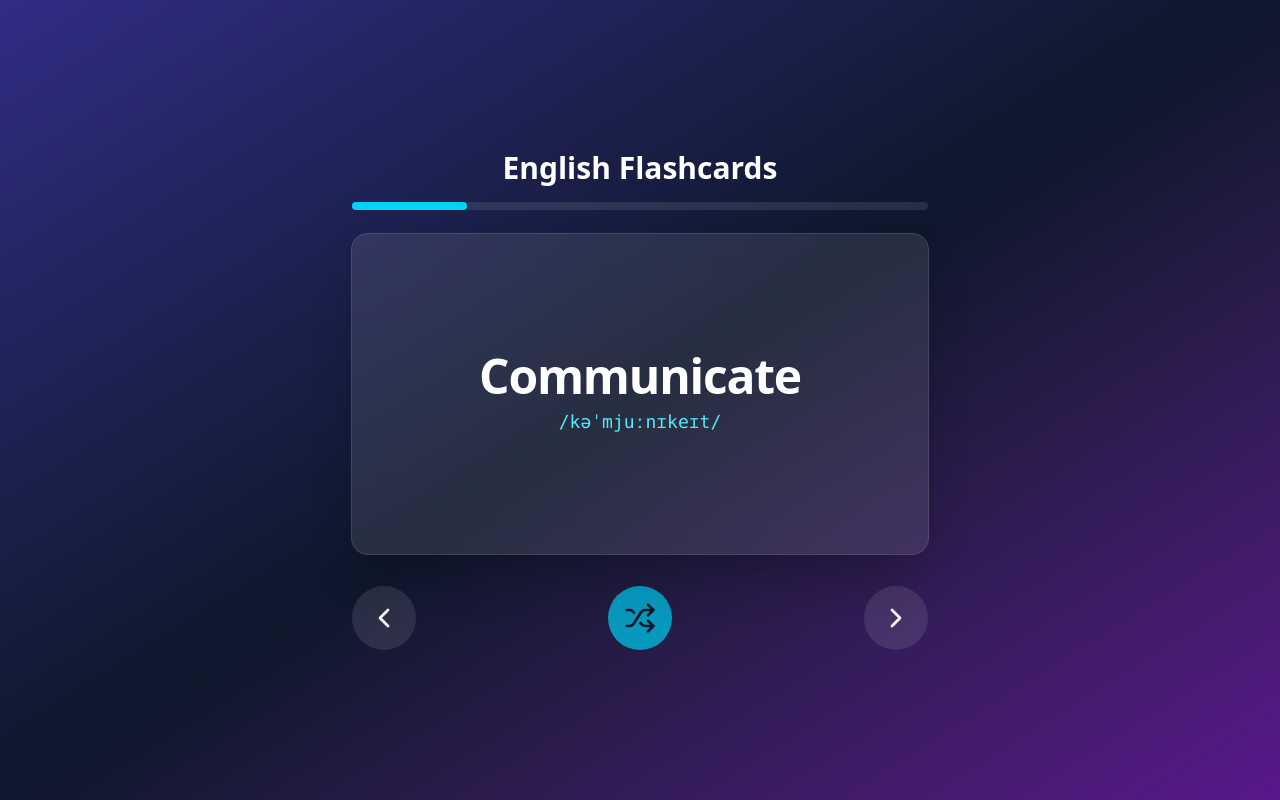
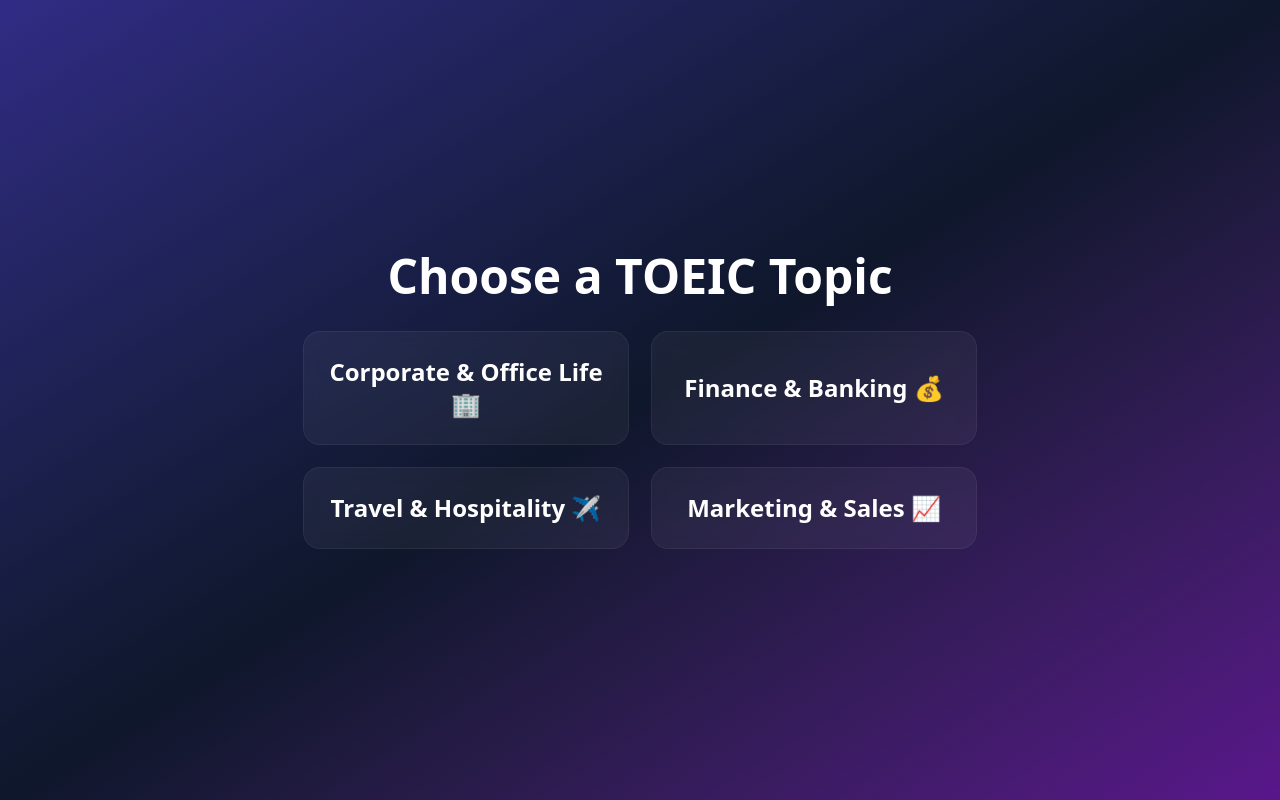
Before and after one commit to condua/funenglishgames, a React (Vite) app: page /flashcard-game in a window 1280 px wide. Built offline with nearby package versions, Linux system fonts and the light colour scheme.

Commit message:
new update

```diff
--- a/src/pages/FlashcardGame.jsx
+++ b/src/pages/FlashcardGame.jsx
@@ -1,6 +1,12 @@
-import React, { useState, useEffect, useCallback, useMemo } from "react";
+import React, { useState, useEffect, useCallback } from "react";
 import { motion, AnimatePresence } from "framer-motion";
-import { ChevronLeft, ChevronRight, Shuffle, Volume2 } from "lucide-react";
+import {
+  ChevronLeft,
+  ChevronRight,
+  Shuffle,
+  Volume2,
+  ArrowLeft,
+} from "lucide-react";
 import { decks } from "./flashcardData.js"; // Import dữ liệu từ file riêng
 
 // --- Component Card chính ---
@@ -46,7 +52,7 @@
             </div>
             <motion.button
               onClick={(e) => {
-                e.stopPropagation(); // Ngăn việc lật thẻ khi bấm nút loa
+                e.stopPropagation();
                 onSpeak(card.word);
               }}
               whileHover={{ scale: 1.1 }}
@@ -68,7 +74,9 @@
 
 // --- Component chính của Game ---
 export default function FlashcardGame() {
-  const [deck, setDeck] = useState(decks[0].cards);
+  const [gameState, setGameState] = useState("topic_selection"); // topic_selection, playing
+  const [activeTopic, setActiveTopic] = useState(null);
+  const [deck, setDeck] = useState([]);
   const [currentIndex, setCurrentIndex] = useState(0);
   const [isFlipped, setIsFlipped] = useState(false);
   const [direction, setDirection] = useState(0);
@@ -82,6 +90,22 @@
     }
   }, []);
 
+  const handleTopicSelect = (topicSlug) => {
+    const selectedDeck = decks.find((d) => d.slug === topicSlug);
+    if (selectedDeck) {
+      setActiveTopic(selectedDeck.topic);
+      setDeck([...selectedDeck.cards].sort(() => Math.random() - 0.5));
+      setCurrentIndex(0);
+      setIsFlipped(false);
+      setGameState("playing");
+    }
+  };
+
+  const handleBackToTopics = () => {
+    setGameState("topic_selection");
+    setActiveTopic(null);
+  };
+
   const shuffleDeck = useCallback(() => {
     setDeck((prevDeck) => [...prevDeck].sort(() => Math.random() - 0.5));
     setCurrentIndex(0);
@@ -92,7 +116,6 @@
     (offset) => {
       setIsFlipped(false);
       setDirection(offset);
-      // Dùng timeout nhỏ để thẻ kịp lật úp lại trước khi chuyển
       setTimeout(() => {
         setCurrentIndex((prev) => {
           const newIndex = prev + offset;
@@ -111,12 +134,7 @@
       opacity: 0,
       scale: 0.8,
     }),
-    center: {
-      zIndex: 1,
-      x: 0,
-      opacity: 1,
-      scale: 1,
-    },
+    center: { zIndex: 1, x: 0, opacity: 1, scale: 1 },
     exit: (direction) => ({
       zIndex: 0,
       x: direction < 0 ? 300 : -300,
@@ -125,14 +143,46 @@
     }),
   };
 
+  // Màn hình chọn chủ đề
+  if (gameState === "topic_selection") {
+    return (
+      <div className="flex h-screen w-full flex-col items-center justify-center bg-gradient-to-br from-indigo-900 via-slate-900 to-purple-900 text-white p-4 font-sans">
+        <h1 className="text-4xl md:text-5xl font-bold mb-8">
+          Choose a TOEIC Topic
+        </h1>
+        <div className="grid grid-cols-1 md:grid-cols-2 gap-6 w-full max-w-2xl">
+          {decks.map((deck) => (
+            <motion.button
+              key={deck.slug}
+              onClick={() => handleTopicSelect(deck.slug)}
+              whileHover={{ scale: 1.05, y: -5 }}
+              className="p-6 rounded-2xl bg-white/5 backdrop-blur-sm ring-1 ring-white/10 text-2xl font-semibold hover:bg-cyan-500/20 hover:ring-cyan-400 transition-all"
+            >
+              {deck.topic}
+            </motion.button>
+          ))}
+        </div>
+      </div>
+    );
+  }
+
+  // Màn hình chơi game
   return (
     <div className="flex h-screen w-full flex-col items-center justify-center bg-gradient-to-br from-indigo-900 via-slate-900 to-purple-900 text-white p-4 font-sans overflow-hidden">
       <div className="w-full max-w-xl">
-        <h1 className="text-center text-3xl font-bold mb-4">
-          English Flashcards
-        </h1>
+        <div className="flex justify-between items-center mb-4">
+          <motion.button
+            onClick={handleBackToTopics}
+            whileHover={{ scale: 1.1 }}
+            className="flex items-center gap-2 text-cyan-300 hover:text-cyan-100"
+          >
+            <ArrowLeft size={20} /> Back to Topics
+          </motion.button>
+          <h1 className="text-xl sm:text-2xl font-bold text-center">
+            {activeTopic}
+          </h1>
+        </div>
 
-        {/* Thanh tiến trình */}
         <div className="w-full bg-white/10 rounded-full h-2 mb-6">
           <motion.div
             className="bg-cyan-400 h-2 rounded-full"
@@ -141,7 +191,6 @@
           />
         </div>
 
-        {/* Khu vực Flashcard */}
         <AnimatePresence initial={false} custom={direction}>
           <motion.div
             key={currentIndex}
@@ -173,7 +222,6 @@
           </motion.div>
         </AnimatePresence>
 
-        {/* Bảng điều khiển */}
         <div className="mt-8 flex items-center justify-between">
           <motion.button
             whileHover={{ scale: 1.1 }}
--- a/src/pages/flashcardData.js
+++ b/src/pages/flashcardData.js
@@ -1,81 +1,192 @@
 // src/flashcardData.js
-// Dữ liệu mẫu cho các bộ thẻ flashcard
+// Dữ liệu Flashcard được biên soạn cho kỳ thi TOEIC.
 
 export const decks = [
   {
-    topic: "Common Verbs",
-    slug: "common-verbs",
+    topic: "Corporate & Office Life 🏢",
+    slug: "corporate-office",
     cards: [
       {
-        id: "v1",
-        word: "Communicate",
-        ipa: "/kəˈmjuːnɪkeɪt/",
-        type: "verb",
-        meaning: "Giao tiếp",
-        example: "It's important to communicate your feelings clearly.",
+        id: "c1",
+        word: "Negotiation",
+        ipa: "/nəˌɡəʊʃiˈeɪʃn/",
+        type: "noun",
+        meaning: "Sự đàm phán, thương lượng",
+        example: "The negotiation between the two companies was successful.",
       },
       {
-        id: "v2",
-        word: "Develop",
-        ipa: "/dɪˈveləp/",
-        type: "verb",
-        meaning: "Phát triển",
-        example: "They are developing a new software for the project.",
+        id: "c2",
+        word: "Agenda",
+        ipa: "/əˈdʒendə/",
+        type: "noun",
+        meaning: "Chương trình nghị sự",
+        example: "Please review the agenda before the meeting starts.",
       },
       {
-        id: "v3",
-        word: "Achieve",
-        ipa: "/əˈtʃiːv/",
-        type: "verb",
-        meaning: "Đạt được",
-        example: "With hard work, you can achieve your goals.",
+        id: "c3",
+        word: "Deadline",
+        ipa: "/ˈdedlaɪn/",
+        type: "noun",
+        meaning: "Hạn chót",
+        example: "We need to finish this report by the deadline on Friday.",
       },
       {
-        id: "v4",
-        word: "Consider",
-        ipa: "/kənˈsɪdər/",
-        type: "verb",
-        meaning: "Cân nhắc, xem xét",
+        id: "c4",
+        word: "Colleague",
+        ipa: "/ˈkɒliːɡ/",
+        type: "noun",
+        meaning: "Đồng nghiệp",
         example:
-          "You should consider all the options before making a decision.",
+          "I'm going to lunch with a colleague from the marketing department.",
       },
       {
-        id: "v5",
-        word: "Improve",
-        ipa: "/ɪmˈpruːv/",
+        id: "c5",
+        word: "Implement",
+        ipa: "/ˈɪmplɪment/",
         type: "verb",
-        meaning: "Cải thiện",
-        example: "I need to improve my public speaking skills.",
+        meaning: "Thi hành, triển khai",
+        example: "The new strategy will be implemented next month.",
       },
     ],
   },
   {
-    topic: "Technology",
-    slug: "technology",
+    topic: "Finance & Banking 💰",
+    slug: "finance-banking",
     cards: [
       {
-        id: "t1",
-        word: "Algorithm",
-        ipa: "/ˈælɡərɪðəm/",
+        id: "f1",
+        word: "Investment",
+        ipa: "/ɪnˈvestmənt/",
         type: "noun",
-        meaning: "Thuật toán",
-        example: "Search engines use a complex algorithm to rank pages.",
+        meaning: "Sự đầu tư",
+        example: "Real estate can be a very profitable investment.",
       },
       {
-        id: "t2",
-        word: "Innovation",
-        ipa: "/ˌɪnəˈveɪʃn/",
+        id: "f2",
+        word: "Revenue",
+        ipa: "/ˈrevənjuː/",
         type: "noun",
-        meaning: "Sự đổi mới",
-        example: "The company is known for its constant innovation.",
+        meaning: "Doanh thu",
+        example: "The company's annual revenue has increased by 15%.",
       },
       {
-        id: "t3",
-        word: "Artificial",
-        ipa: "/ˌɑːtɪˈfɪʃl/",
-        type: "adjective",
-        meaning: "Nhân tạo",
-        example: "Artificial intelligence is changing the world rapidly.",
+        id: "f3",
+        word: "Budget",
+        ipa: "/ˈbʌdʒɪt/",
+        type: "noun/verb",
+        meaning: "Ngân sách",
+        example: "We need to create a budget for the upcoming project.",
+      },
+      {
+        id: "f4",
+        word: "Invoice",
+        ipa: "/ˈɪnvɔɪs/",
+        type: "noun",
+        meaning: "Hóa đơn",
+        example: "Please pay the invoice within 30 days of receipt.",
+      },
+      {
+        id: "f5",
+        word: "Transaction",
+        ipa: "/trænˈzækʃn/",
+        type: "noun",
+        meaning: "Giao dịch",
+        example: "All bank transactions are recorded in this statement.",
+      },
+    ],
+  },
+  {
+    topic: "Travel & Hospitality ✈️",
+    slug: "travel-hospitality",
+    cards: [
+      {
+        id: "tr1",
+        word: "Itinerary",
+        ipa: "/aɪˈtɪnərəri/",
+        type: "noun",
+        meaning: "Lịch trình, hành trình",
+        example:
+          "Our travel agent sent us the detailed itinerary for our trip to Japan.",
+      },
+      {
+        id: "tr2",
+        word: "Accommodation",
+        ipa: "/əˌkɒməˈdeɪʃn/",
+        type: "noun",
+        meaning: "Chỗ ở",
+        example: "The hotel provides excellent accommodation for its guests.",
+      },
+      {
+        id: "tr3",
+        word: "Reservation",
+        ipa: "/ˌrezəˈveɪʃn/",
+        type: "noun",
+        meaning: "Sự đặt chỗ trước",
+        example:
+          "I'd like to make a dinner reservation for two people tonight.",
+      },
+      {
+        id: "tr4",
+        word: "Boarding Pass",
+        ipa: "/ˈbɔːdɪŋ pɑːs/",
+        type: "noun",
+        meaning: "Thẻ lên máy bay",
+        example: "You must show your boarding pass at the gate.",
+      },
+      {
+        id: "tr5",
+        word: "Concierge",
+        ipa: "/ˌkɒnsiˈeəʒ/",
+        type: "noun",
+        meaning: "Nhân viên hướng dẫn (khách sạn)",
+        example: "The concierge can help you book tickets for the show.",
+      },
+    ],
+  },
+  {
+    topic: "Marketing & Sales 📈",
+    slug: "marketing-sales",
+    cards: [
+      {
+        id: "m1",
+        word: "Campaign",
+        ipa: "/kæmˈpeɪn/",
+        type: "noun",
+        meaning: "Chiến dịch",
+        example: "Our new advertising campaign will launch next week.",
+      },
+      {
+        id: "m2",
+        word: "Consumer",
+        ipa: "/kənˈsjuːmər/",
+        type: "noun",
+        meaning: "Người tiêu dùng",
+        example: "We need to better understand consumer behavior.",
+      },
+      {
+        id: "m3",
+        word: "Brand",
+        ipa: "/brænd/",
+        type: "noun",
+        meaning: "Thương hiệu",
+        example: "Building a strong brand is crucial for long-term success.",
+      },
+      {
+        id: "m4",
+        word: "Launch",
+        ipa: "/lɔːntʃ/",
+        type: "verb/noun",
+        meaning: "Ra mắt, tung ra",
+        example: "The company plans to launch its new product in the spring.",
+      },
+      {
+        id: "m5",
+        word: "Demographics",
+        ipa: "/ˌdeməˈɡræfɪks/",
+        type: "noun",
+        meaning: "Nhân khẩu học",
+        example:
+          "The marketing team analyzed the demographics of the target audience.",
       },
     ],
   },
```
